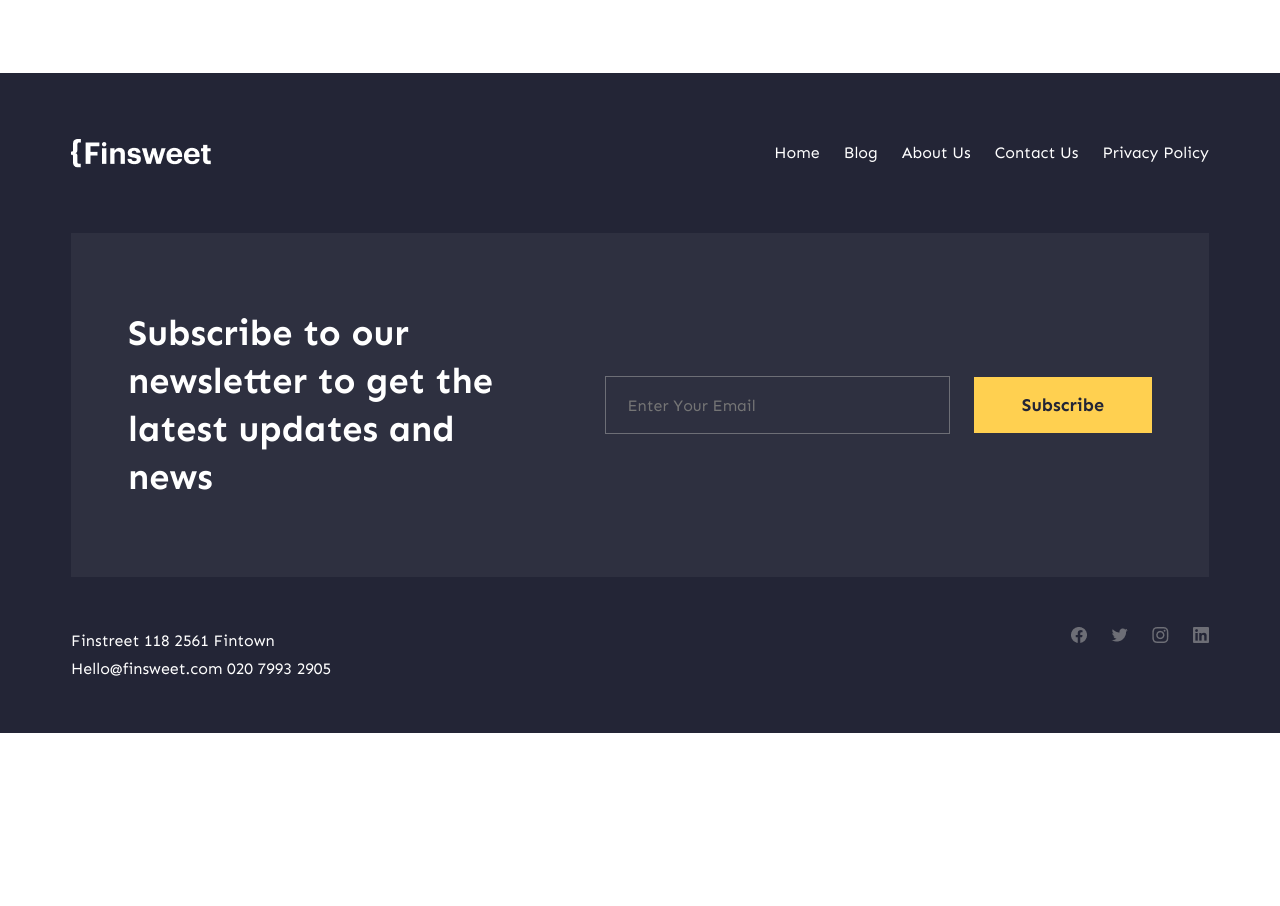
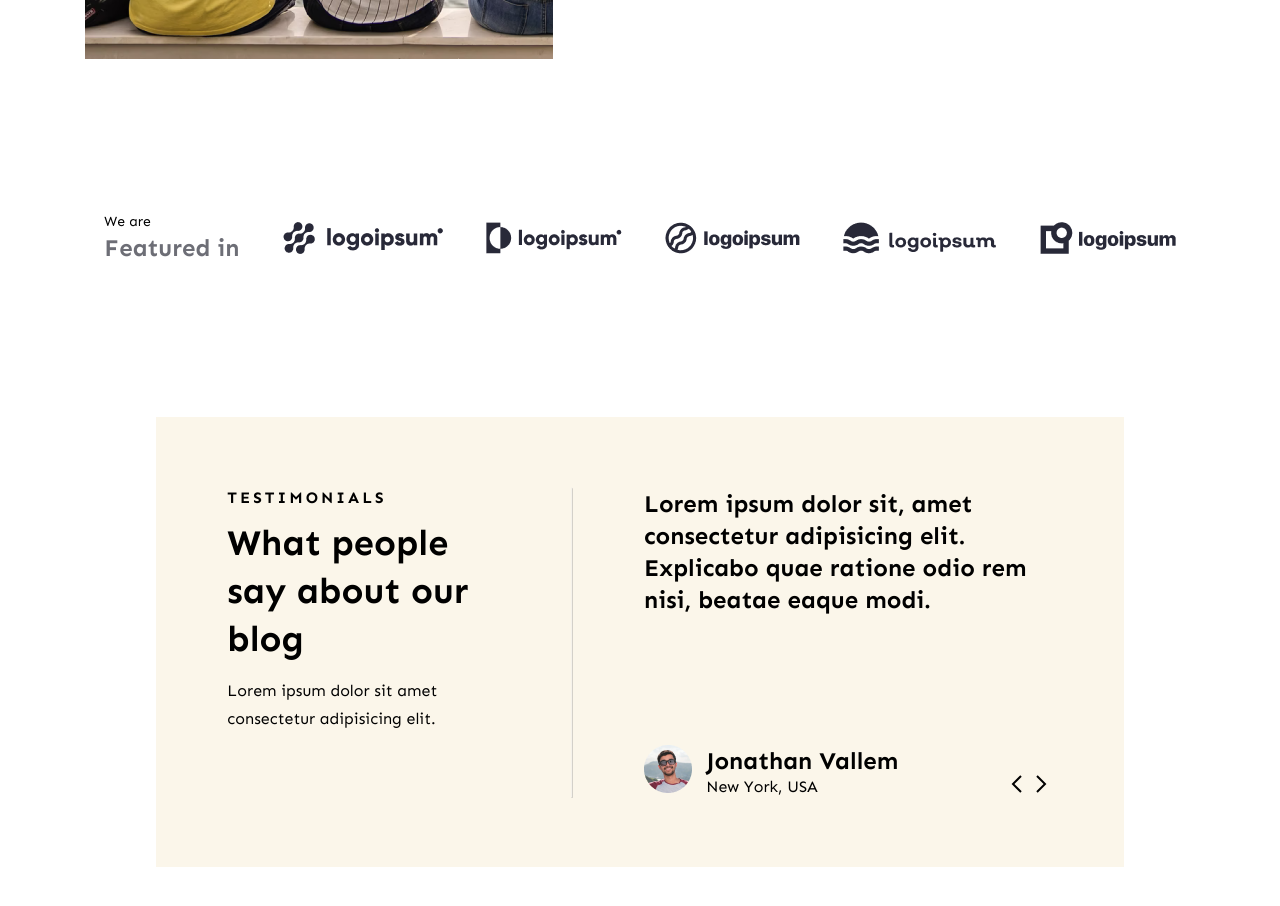
Before and after one commit to hallecram/frontendproject, a React (Create React App) app in the folder frontendproject/: page / in a window 1280 px wide. Shown: the part 2300-3206 px from the top of the page. Before the commit the page ends 3033 px from the top, so only its background shows below. Built offline with nearby package versions, Linux system fonts and the light colour scheme.

Commit message:
rwd wip test done

```diff
--- a/frontendproject/src/assets/sass/main.scss
+++ b/frontendproject/src/assets/sass/main.scss
@@ -1,3 +1,7 @@
 @import './resets';
 @import './font';
 @import './variables';
+
+.hidden{
+    display: none;
+}
--- a/frontendproject/src/components/App/App.scss
+++ b/frontendproject/src/components/App/App.scss
@@ -20,26 +20,26 @@
         display: flex;
         gap: 64px;
     }
-//     .tabs-section{
-//         margin: 5.556vw;
-//     }
+    .tabs-section{
+        padding: 5.556vw;
+    }
 //     .carousel-section{
 //         margin: 5.556vw;
 //     }
     .sp-section{
-        margin: 5.556vw;
+        padding: 5.556vw;
     }
 //     .authors-section{
 //         margin: 5.556vw;
 //     }
     .logo-section{
-        margin: 5.556vw;
+        padding: 5.556vw;
     }
-//     .test-section{
-//         margin: 5.556vw;
-//     }
+    .test-section{
+        padding: 5.556vw;
+    }
     .join-section{
-        margin: 5.556vw;
+        padding: 5.556vw;
     }
 //     .post-section{
 //         margin: 5.556vw;
--- a/frontendproject/src/components/Testimonials/Testimonials.jsx
+++ b/frontendproject/src/components/Testimonials/Testimonials.jsx
@@ -5,43 +5,25 @@ import TestData from './TestData';
 function Testimonials({tests}){
 
     //useState para o slider
-    const [current, setCurrent] = useState(0);
+    const [currentTest, setCurrentTest] = useState(0);
     const length = tests.length;
 
     //callback functions para as setas
-    const nextSlide = ()=>{
-        setCurrent(current === length - 1 ? 0 : current + 1)
+    const nextTest = ()=>{
+        setCurrentTest(currentTest === length - 1 ? 0 : currentTest + 1)
     };
-    const prevSlide = ()=>{
-        setCurrent(current === 0 ? length - 1 : current - 1)
+    const prevTest = ()=>{
+        setCurrentTest(currentTest === 0 ? length - 1 : currentTest - 1)
     };
 
     return(
         <div className="test-container">
-
-            {/* SETAS */}
-            <div className="test-arrows">
-                <div className="arrows-wrapper">
-                    <div className="prev">
-                        {/* img a substituir seta - prev*/}
-                        <input type="button" value="prev" id="prevBtn" onClick={prevSlide}></input>
-                    </div>
-                    <div className="next">
-                        {/* img a substituir seta - next*/}
-                        <input type="button" value="next" id="nextBtn" onClick={nextSlide}></input>
-                    </div>
-                </div>
-            </div>
-
             <div className="test-wrapper">
-
                 {/* DIV MAIS À ESQ */}
                 <div className="test-txt">
-                    <div className="txt-wrapper">
                         <p className="test-cap">Testimonials</p>
                         <h2>What people say about our blog</h2>
                         <p>Lorem ipsum dolor sit amet consectetur adipisicing elit.</p>
-                    </div>
                 </div>
 
                 {/* VERTICAL LINE */}
@@ -51,32 +33,42 @@ function Testimonials({tests}){
 
                 {/* OUTPUT */}
                 <div className="output-container">
-                    {TestData.map((currentSlide, index) => {
+                    {TestData.map((testElement, index) => {
                         return(
                             <div
-                                className={index === current ? "currentSlide active" : "currentSlide"}
+                                className={index === currentTest ? "current-test active" : "current-test hidden"}
                                 key={index}
                             >
-                                {index === current &&
+                                {index === currentTest &&
                                     <div className="test-output">
                                         <div className="cap-wrapper">
-                                            <h4>{currentSlide.cap}</h4>
+                                            <h4>{testElement.cap}</h4>
                                         </div>
                                         <div className="author-wrapper">
                                             <div className="img-wrapper">
-                                                <img src={currentSlide.photo} className="img-test" alt={currentSlide.description}/>
+                                                <img src={testElement.photo} className="img-test" alt={testElement.description}/>
                                             </div>
                                             <div className="author-test">
-                                                <h4>{currentSlide.author}</h4>
-                                                <p>{currentSlide.location}</p>
+                                                <h4>{testElement.author}</h4>
+                                                <p>{testElement.location}</p>
                                             </div>
                                         </div>
-                                    </div>
-                                }
+                                    </div>}
                             </div>
                         )
                     })}
+                </div>
             </div>
+            {/* SETAS */}
+            <div className="test-arrows">
+                <div className="arrows-wrapper">
+                    <div className="prev">
+                        <img src="../../assets/img/arrow.svg" className="prev-arrow" alt="prevArrow" onClick={prevTest}/>
+                    </div>
+                    <div className="next">
+                        <img src="../../assets/img/arrow.svg" className="next-arrow" alt="nextArrow" onClick={nextTest}/>
+                    </div>
+                </div>
             </div>
 
 
--- a/frontendproject/src/components/Testimonials/Testimonials.scss
+++ b/frontendproject/src/components/Testimonials/Testimonials.scss
@@ -1,87 +1,87 @@
 @import '../../assets/sass/main.scss';
 
+//desktop
 .test-container{
-    width: 100%;
-    height: 450px;
+    width: calc(100% - 11.111vw);
+    height: 100%;
     background-color: $test-bg;
+    margin: 0 auto;
     position: relative;
-    z-index: 4;
+    z-index: 8;
     .test-arrows{
         position: absolute;
-        z-index: 5;
-        bottom: 0px;
-        right: 0px;
+        z-index: 9;
+        bottom: 0;
+        right: 0;
         .arrows-wrapper{
-            padding: 80px;
+            padding: 5.556vw;
             display: flex;
+            .prev-arrow{
+                transform: rotate(180deg);
+                cursor: pointer;
+            }
+            .prev-arrow:hover{
+                transform: rotate(180deg) scale(150%);
+            }
+            .next-arrow{
+                cursor: pointer;
+            }
+            .next-arrow:hover{
+                transform: scale(150%);
+            }
         }
     }
     .test-wrapper{
-        padding: 80px;
-        height: auto;
+        height: calc(450px - 11.111vw);
+        padding: 5.556vw;
         display: flex;
         .test-txt{
             width: 40%;
             height: auto;
-            .txt-wrapper{
             display: flex;
             flex-direction: column;
             justify-content: left;
             white-space: normal;
             h2{
-                    margin-bottom: 16px;
+                margin-bottom: 1.111vw;
             }
             p{
                 @include body-01;
             }
             .test-cap{
                 @include cap;
-                    margin-bottom: 12px;
+                margin-bottom: 0.833vw;
             }
-            }
-
         }
         .test-hr{
             //height: 100%;
-            padding: 0 80px;
+            padding: 0 5.556vw;
             hr{
                 //width: 100%;
-                height: calc(450px - 160px);
+                height: calc(450px - 11.111vw);
                 border: 1 solid $text-medium;
                 opacity: 0.4;
                 transform: rotate(180deg);
             }
         }
-        .currentSlide {
-            transition-duration: 0.5s ease;
-            opacity: 0;
-        }
-        .currentSlide.active{
-            opacity: 1;
-            transition-duration: 0.5s;
-        }
         .output-container{
             width: 60%;
             height: 100%;
             position: relative;
-            z-index: 3;
+            z-index: 7;
             div{
-                width: 100%;
                 height: 100%;
                 .test-output{
-                    //width: 100%;
-                    //height: 100%;
                     display: flex;
                     flex-direction: column;
                     justify-content: space-between;
-                    //gap: 120px;
                     .author-wrapper{
+                        height: auto;
                         display: flex;
-                        align-items: center;
                         .img-wrapper{
                             width: 48px;
                             height: 48px;
-                            margin-right: 16px;
+                            margin-right: 1.111vw;
                             .img-test{
                                 object-fit: contain;
                             }
@@ -95,8 +95,165 @@
                 }
             }
         }
+        .current-test {
+            transition-duration: 0.5s ease;
+            opacity: 0;
+        }
+        .current-test.active{
+            opacity: 1;
+            transition-duration: 0.5s;
+        }
+    }
+}
+
+//MOBILE
+@media screen and (max-width: $mobile){
+    .test-container{
+        min-width: $xs-mobile;
+        max-width: $mobile;
+        height: 700px;
+        display: flex;
+        flex-flow: column nowrap;
+        justify-content: space-between;
+        align-items: center;
+        .test-arrows{
+            position: unset;
+            z-index: 9;
+        }
+        .test-wrapper{
+            height: 100%;
+            display: flex;
+            flex-flow: column nowrap;
+            justify-content: space-between;
+            .test-txt{
+                width: 100%;
+                height: auto;
+                display: flex;
+                flex-direction: column;
+                justify-content: left;
+                white-space: normal;
+            }
+            .test-hr{
+                //height: 100%;
+                padding: 13.889vw 0;
+                hr{
+                    width: 100%;
+                    height: 0;
+                    border: 1 solid $text-medium;
+                    opacity: 0.4;
+                    transform: none;
+                }
+            }
+            .output-container{
+                width: 100%;
+                height: 100%;
+                position: relative;
+                z-index: 7;
+                div{
+                    height: 100%;
+                    .test-output{
+                        gap: 24px;
+                        }
+                    }
+                }
+            }
+        }
     }
 
 
 
-}
+
+
+
+
+//BACKUP
+// .test-container{
+//     width: calc(100% - 160px);
+//     height: calc(450px - 160px);
+//     padding: 80px;
+//     background-color: $test-bg;
+//     position: relative;
+//     z-index: 8;
+//     .test-arrows{
+//         position: absolute;
+//         z-index: 9;
+//         bottom: 0px;
+//         right: 0px;
+//         .arrows-wrapper{
+//             padding: 80px;
+//             display: flex;
+//         }
+//     }
+//     .test-wrapper{
+//         height: 100%;
+//         display: flex;
+//         .test-txt{
+//             width: 40%;
+//             height: auto;
+//             display: flex;
+//             flex-direction: column;
+//             justify-content: left;
+//             white-space: normal;
+//             h2{
+//                 margin-bottom: 16px;
+//             }
+//             p{
+//                 @include body-01;
+//             }
+//             .test-cap{
+//                 @include cap;
+//                 margin-bottom: 12px;
+//             }
+//         }
+//         .test-hr{
+//             //height: 100%;
+//             padding: 0 80px;
+//             hr{
+//                 //width: 100%;
+//                 height: calc(450px - 160px);
+//                 border: 1 solid $text-medium;
+//                 opacity: 0.4;
+//                 transform: rotate(180deg);
+//             }
+//         }
+//         .output-container{
+//             width: 60%;
+//             height: 100%;
+//             position: relative;
+//             z-index: 7;
+//             div{
+//                 height: 100%;
+//                 .test-output{
+//                     display: flex;
+//                     flex-direction: column;
+//                     justify-content: space-between;
+//                     .author-wrapper{
+//                         height: auto;
+//                         display: flex;
+//                         .img-wrapper{
+//                             width: 48px;
+//                             height: 48px;
+//                             margin-right: 16px;
+//                             .img-test{
+//                                 object-fit: contain;
+//                             }
+//                         }
+//                         .author-test{
+//                             p{
+//                                 margin: 0;
+//                             }
+//                         }
+//                     }
+//                 }
+//             }
+//         }
+//         .current-test {
+//             transition-duration: 0.5s ease;
+//             opacity: 0;
+//         }
+//         .current-test.active{
+//             opacity: 1;
+//             transition-duration: 0.5s;
+//         }
+//     }
+// }
```
Also changed, not shown: frontendproject/src/components/Slider/Slider.jsx (+14 -12 lines), frontendproject/src/components/Slider/Slider.scss (+5 -2 lines), frontendproject/src/pages/Home.js (+4 -4 lines), frontendproject/public/assets/img/arrow.svg (added). Lines whose indentation alone changed are shown as unchanged.
